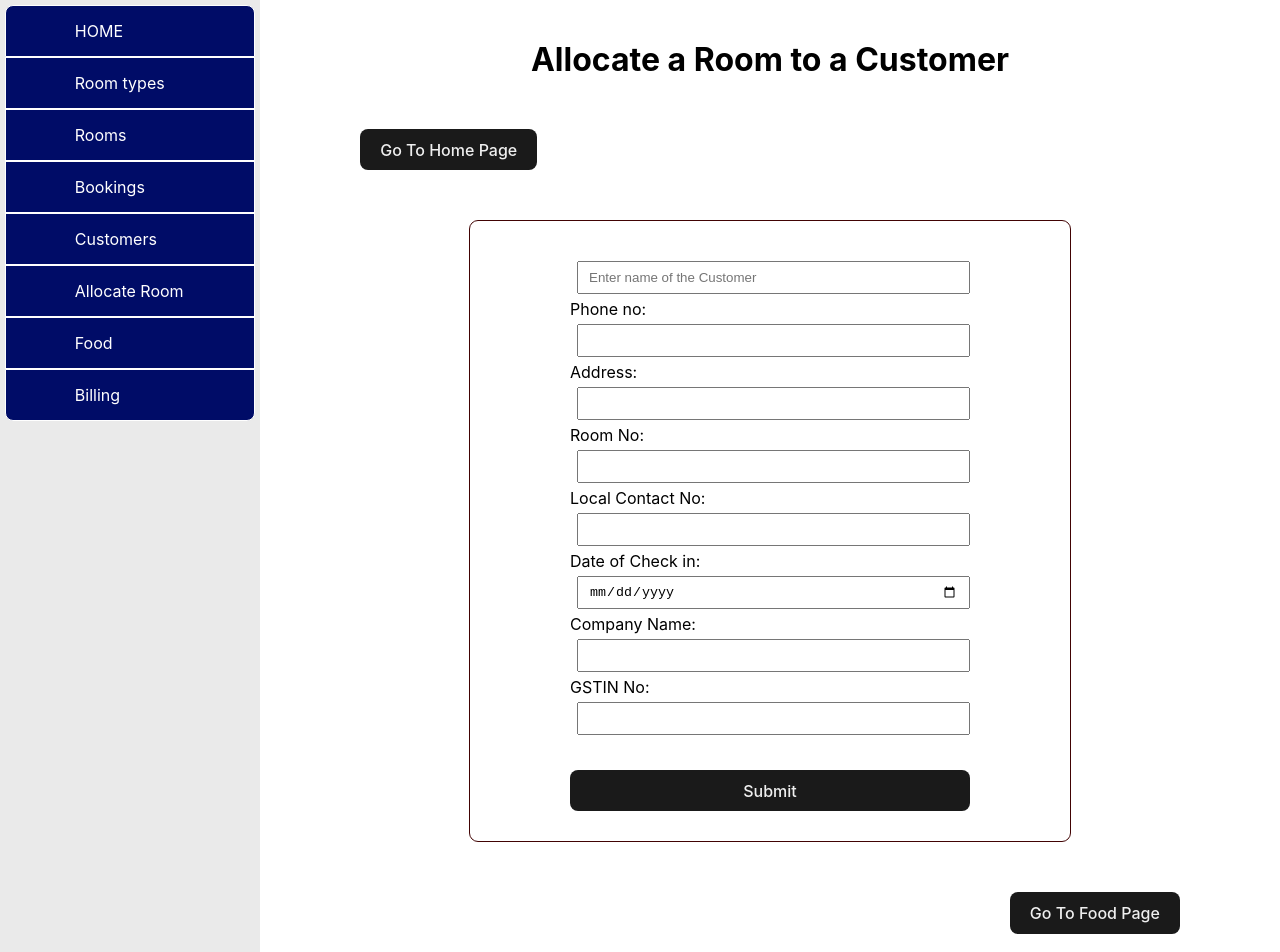
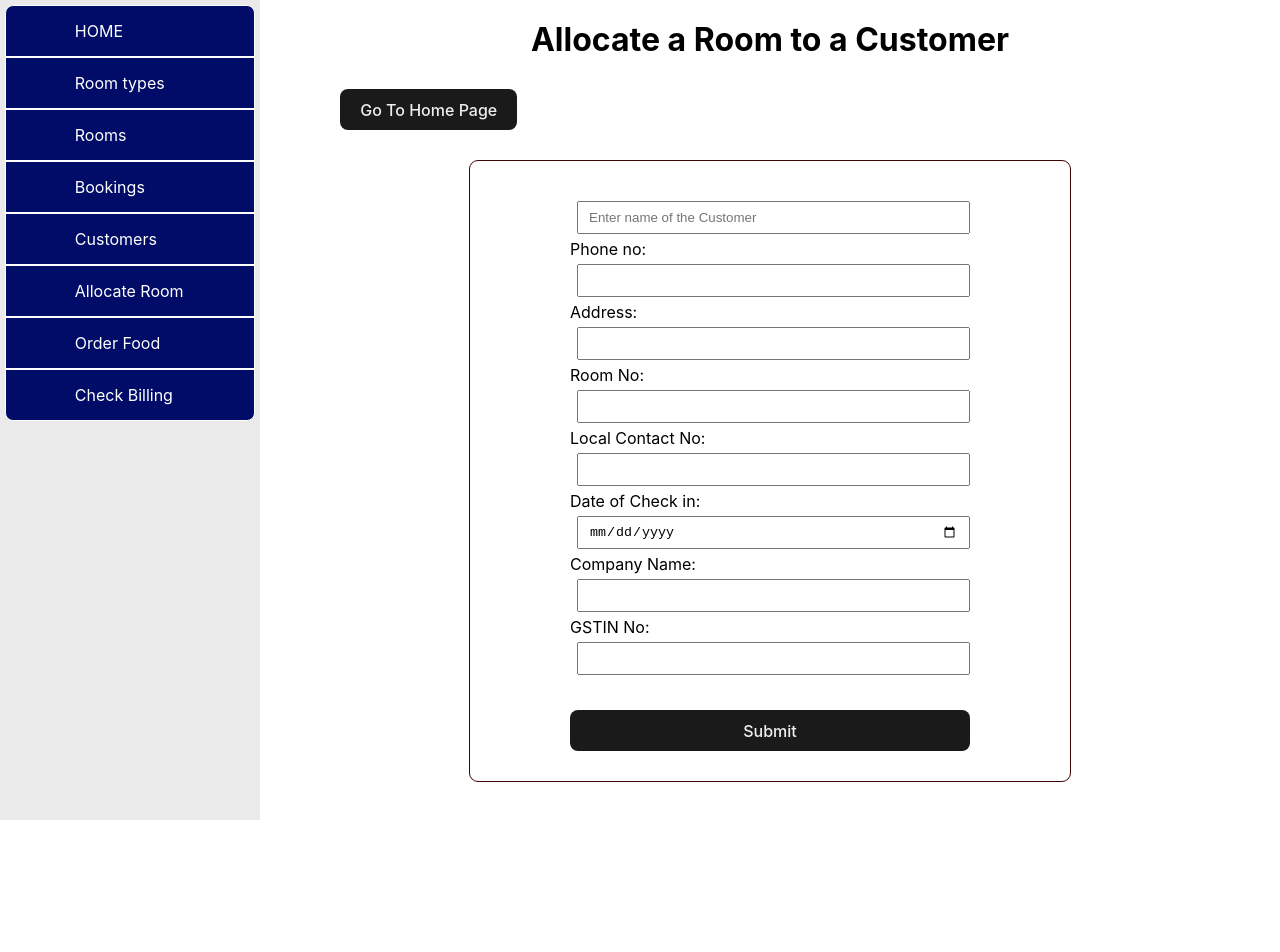
Before and after one commit to imTanay0/hotel-management-system-frontend, a React (Vite) app: page /allocate-room in a window 1280 px wide. Shown: the top 952 px of the page. After the commit the page ends 820 px from the top, so only its background shows below. Built offline with nearby package versions, Linux system fonts and the light colour scheme.

Commit message:
fix typos

```diff
--- a/src/components/Sidebar/Sidebar.jsx
+++ b/src/components/Sidebar/Sidebar.jsx
@@ -38,13 +38,13 @@ const Sidebar = () => {
 
       <Link to="/food">
         <div className="sidebar__food">
-          <p>Food</p>
+          <p>Order Food</p>
         </div>
       </Link>
 
       <Link to="/billing">
         <div className="sidebar__billing">
-          <p>Billing</p>
+          <p>Check Billing</p>
         </div>
       </Link>
     </div>
--- a/src/pages/AllocateNewRoom/AllocateNewRoom.jsx
+++ b/src/pages/AllocateNewRoom/AllocateNewRoom.jsx
@@ -48,8 +48,12 @@ const AllocateNewRoom = () => {
       } else {
         throw new Error(`Failed to submit form: ${response.message}`);
       }
+    } catch (error) {
+      console.error(error);
+      alert(error.message);
+    }
 
-      // Empty the form inputs after booking one customer
+    // Empty the form inputs after Submit
     setUserInfo({
       name: '',
       phone_number: '',
@@ -61,11 +65,6 @@ const AllocateNewRoom = () => {
       // rate_negotiated: ''
       GSTIN_no: '',
     });
-
-    } catch (error) {
-      console.error(error);
-      alert(error.message);
-    }
   };
 
 
@@ -201,10 +200,6 @@ const AllocateNewRoom = () => {
           </div>
         </form>
       </div>
-
-      <div id="next-page-btn">
-        <Link to="/food" target='_blank'><button className='btn'>Go To Food Page</button></Link>
-      </div>
     </div>
   )
 }
--- a/src/pages/AllocateNewRoom/allocateNewRoom.css
+++ b/src/pages/AllocateNewRoom/allocateNewRoom.css
@@ -1,10 +1,10 @@
 .room-allocate-section h1 {
   text-align: center;
-  margin-top: 40px;
+  margin-top: 20px;
 }
 
 #previous-page-btn {
-  margin: 50px 30px 50px 100px;
+  margin: 30px 30px 30px 80px;
 }
 
 .room-allocate-section-form {
@@ -23,8 +23,6 @@
   gap: 5px;
   flex-direction: column;
   justify-content: center;
-  /* position: relative;
-  left: 10px; */
 }
 
 .room-allocate-section-form label {
@@ -53,7 +51,3 @@
   justify-content: flex-end;
   margin: 50px 100px 50px 30px;
 }
-/*
-.room-allocate-section button:hover {
-  background-color: #d9d9d9;
-} */
--- a/src/pages/Billing/Billing.jsx
+++ b/src/pages/Billing/Billing.jsx
@@ -59,13 +59,6 @@ const Billing = () => {
 
         </form>
       </div>
-
-      <div className='billling-submit'>
-        <Link to="/">
-          <button className='btn'>Reaturn to home page</button>
-        </Link>
-      </div>
-
     </div>
   )
 }
--- a/src/pages/Food/Food.jsx
+++ b/src/pages/Food/Food.jsx
@@ -9,7 +9,7 @@ const Food = () => {
       <h1>Food</h1>
 
       <Link to="/">
-        <button>Go To Home Page</button>
+        <button className='btn'>Go To Home Page</button>
       </Link>
 
       <div className='food-section-form'>
@@ -44,13 +44,10 @@ const Food = () => {
           <br />
           <br />
 
-          <button>Submit</button>
+          <button className='btn' type='submit'>Submit</button>
 
         </form>
       </div>
-
-      <Link to="/billing"><button>Go To Billing Page</button></Link>
-
     </div>
   )
 }
```
Lines whose indentation alone changed are shown as unchanged.
